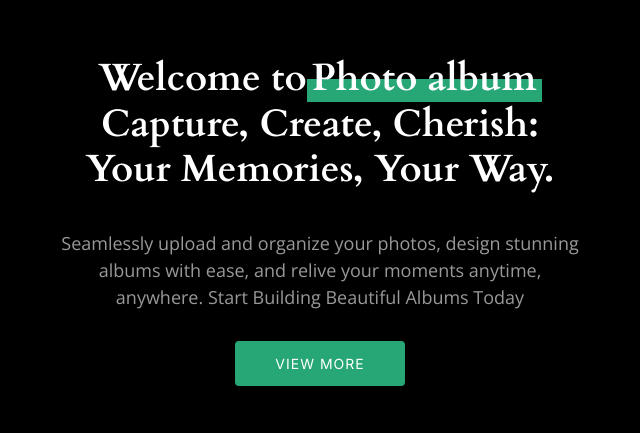
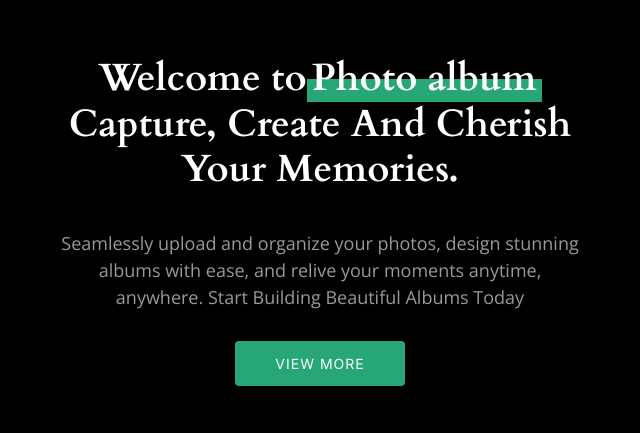
Before and after one commit to Sanga78/photoalbum, a Django app: page / in a window 1280 px wide. Shown: the part 100-533 px from the top of the page, without its empty margins (320-960 px from the left). Run offline with Django 4.2, Linux system fonts and the light colour scheme; some libraries are stand-ins or nearby versions.

Commit message:
Update index.html
updated welcome message

```diff
--- a/Album/Templates/index.html
+++ b/Album/Templates/index.html
@@ -12,7 +12,7 @@
     <div class="container">
       <div class="row justify-content-center">
         <div class="col-lg-6 text-center">
-          <h2>Welcome to<span>Photo album</span>Capture, Create, Cherish: Your Memories, Your Way.</h2>
+          <h2>Welcome to<span>Photo album</span>Capture, Create And Cherish Your Memories.</h2>
           <p><br>Seamlessly upload and organize your photos, design stunning albums with ease, and relive your moments anytime, anywhere. Start Building Beautiful Albums Today</p>
           <a class="btn-get-started" href="">View more</a>
         </div>
```
